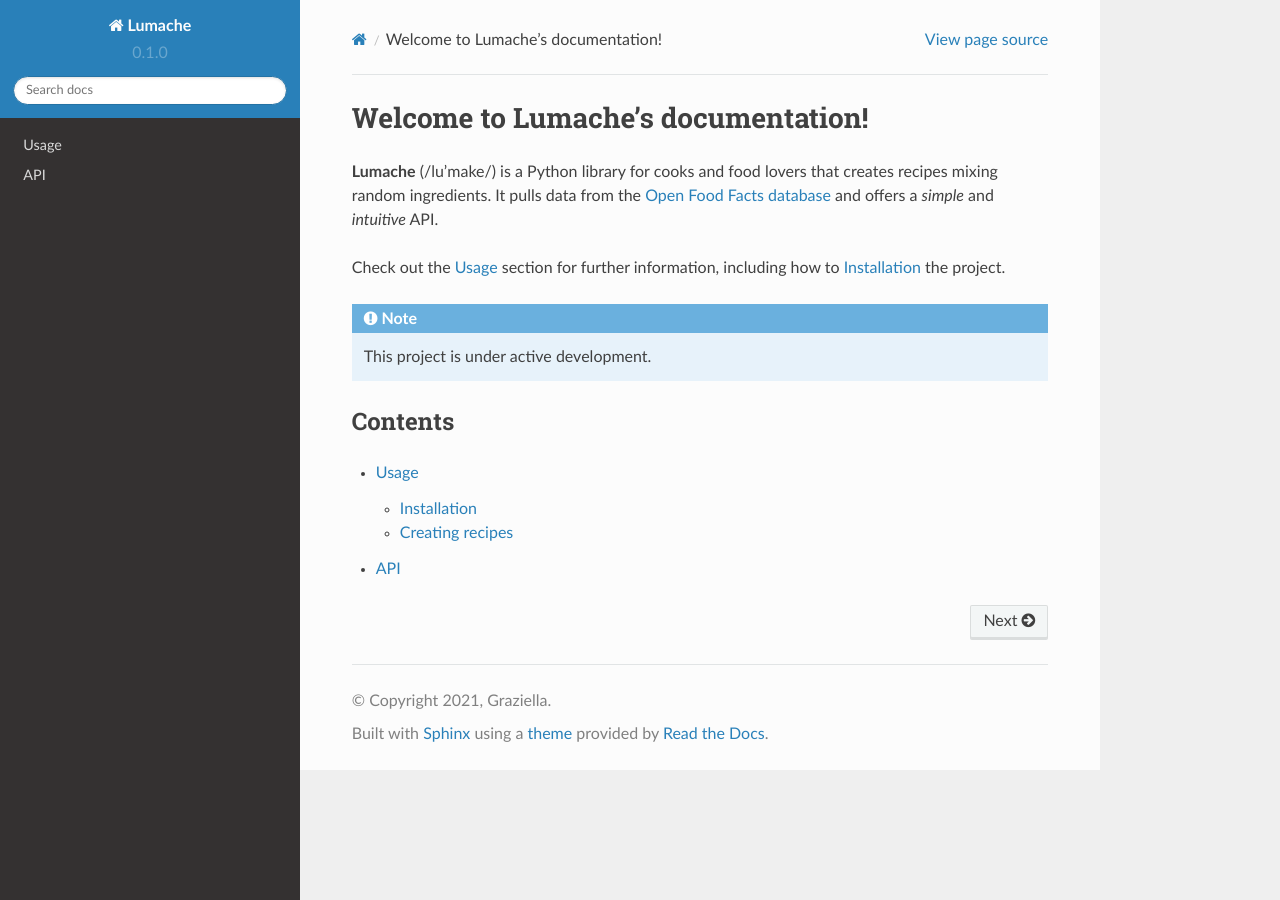
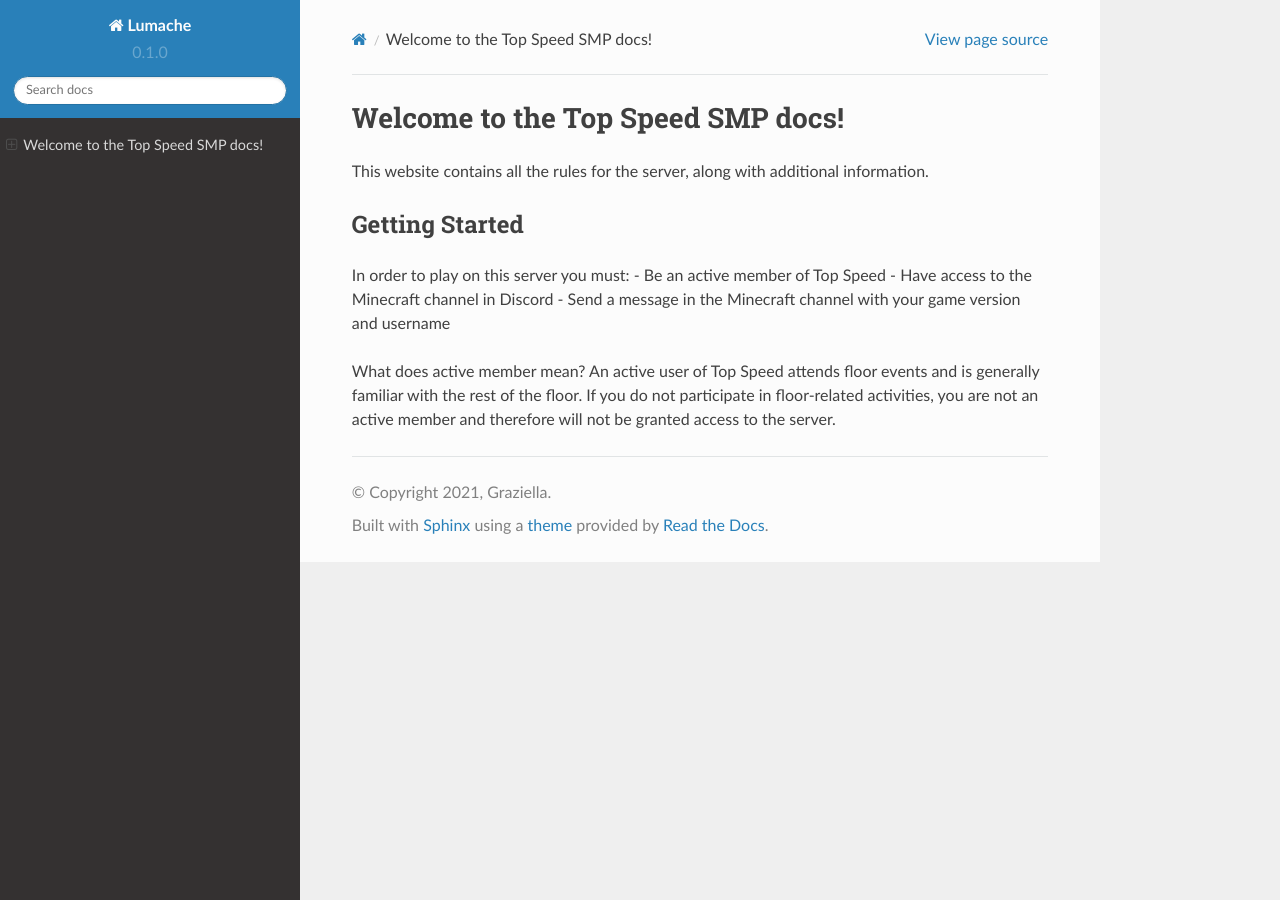
Before and after one commit to cm090/topspeedmc, a Sphinx documentation site: the page built from docs/source/index.rst, in a window 1280 px wide. Built offline with Sphinx 7.4.7 and the Read the Docs theme 2.0.0, drawn with Linux system fonts in a browser that asks for light colours.

Commit message:
Update index.rst

```diff
--- a/docs/source/index.rst
+++ b/docs/source/index.rst
@@ -1,22 +1,14 @@
-Welcome to Lumache's documentation!
+Welcome to the Top Speed SMP docs!
 ===================================
 
-**Lumache** (/lu'make/) is a Python library for cooks and food lovers
-that creates recipes mixing random ingredients.
-It pulls data from the `Open Food Facts database <https://world.openfoodfacts.org/>`_
-and offers a *simple* and *intuitive* API.
+This website contains all the rules for the server, along with additional information.
 
-Check out the :doc:`usage` section for further information, including
-how to :ref:`installation` the project.
+Getting Started
+---------------
+In order to play on this server you must:
+- Be an active member of Top Speed
+- Have access to the Minecraft channel in Discord
+- Send a message in the Minecraft channel with your game version and username
 
-.. note::
-
-   This project is under active development.
-
-Contents
---------
-
-.. toctree::
-
-   usage
-   api
+What does active member mean?
+An active user of Top Speed attends floor events and is generally familiar with the rest of the floor. If you do not participate in floor-related activities, you are not an active member and therefore will not be granted access to the server.
```
